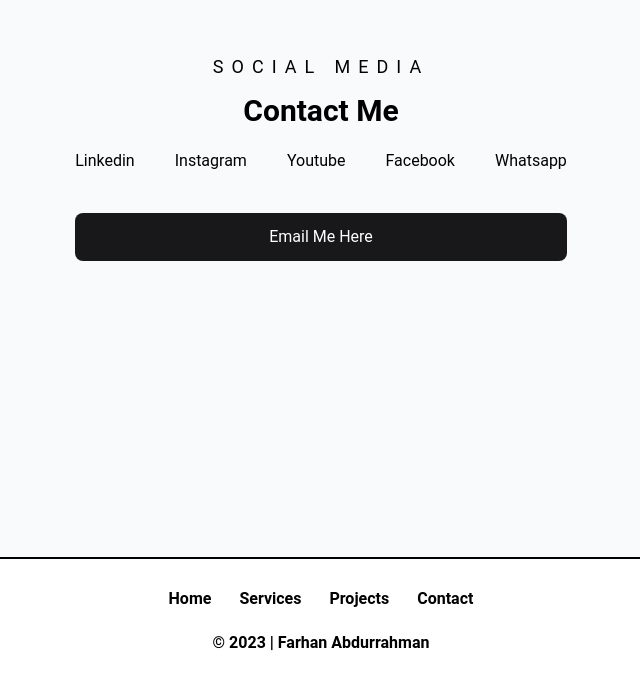
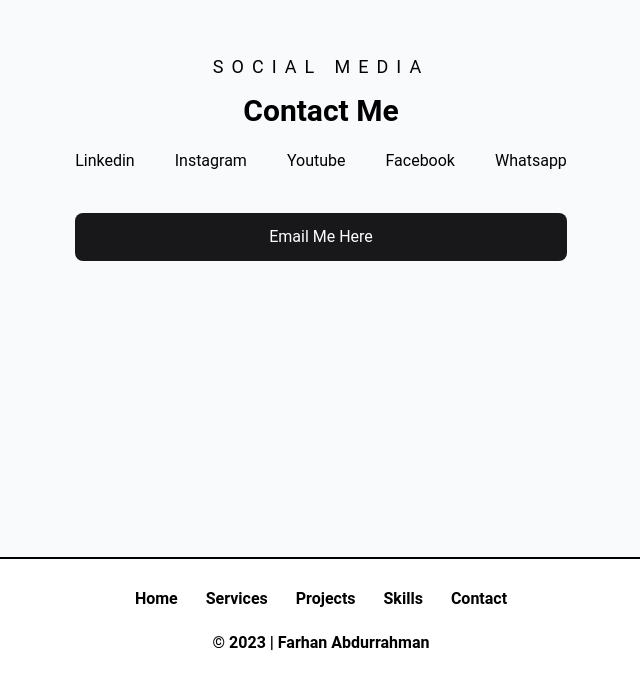
Before and after one commit to Farhan2404/portfolio, a website: page src/index.html in a window 1280 px wide. Shown: the part 3558-4233 px from the top of the page, without its empty margins (319-959 px from the left). Drawn offline with Linux system fonts and the light colour scheme.

Commit message:
footer update

```diff
--- a/src/index.html
+++ b/src/index.html
@@ -456,6 +456,11 @@
           >Projects</a
         >
         <a
+          href="#skills"
+          class="p-2 font-bold transition-all delay-75 hover:text-gray-400"
+          >Skills</a
+        >
+        <a
           href="#contact"
           class="p-2 font-bold transition-all delay-75 hover:text-gray-400"
           >Contact</a
```
